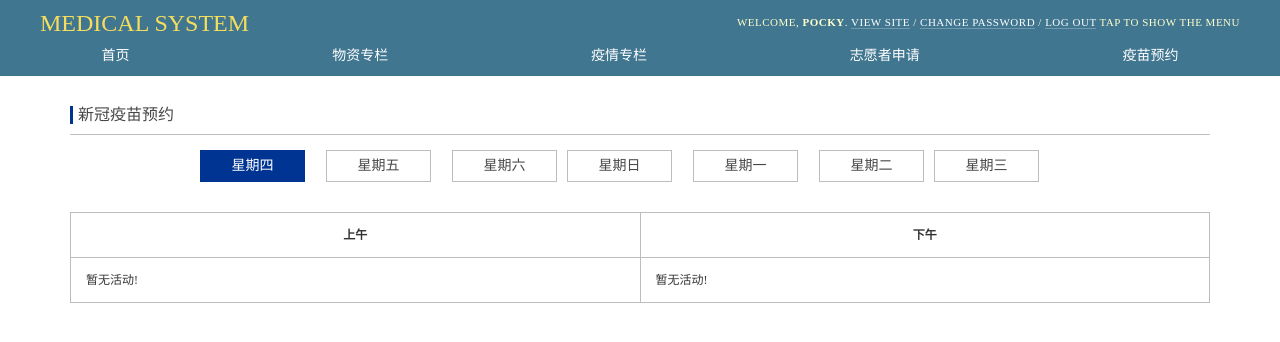
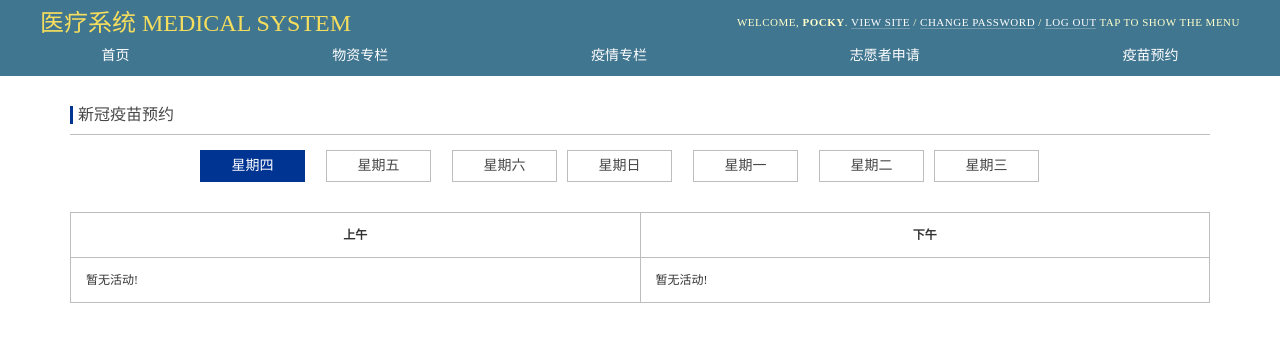
Before and after one commit to beGrit/learning-django, a Django app: page /medical/custom/activity/vaccination/subscribe in a window 1280 px wide. Shown: the top 342 px of the page. Run offline with Django 3.2, Linux system fonts and the light colour scheme; data that the repository does not hold is empty; some libraries are stand-ins or nearby versions.

Commit message:
GP-0001: Edit base infrastructure.

```diff
--- a/medical/templates/base/base.html
+++ b/medical/templates/base/base.html
@@ -5,9 +5,9 @@
     <meta charset="UTF-8">
     <title>
     </title>
-{#    <link rel="stylesheet" type="text/css" href="{% static "admin/css/base.css" %}">#}
-{#    <link rel="stylesheet" type="text/css" href="{% static "admin/css/nav_sidebar.css" %}">#}
-{#    <link rel="stylesheet" type="text/css" href="{% static "admin/css/dashboard.css" %}">#}
+    {#    <link rel="stylesheet" type="text/css" href="{% static "admin/css/base.css" %}">#}
+    {#    <link rel="stylesheet" type="text/css" href="{% static "admin/css/nav_sidebar.css" %}">#}
+    {#    <link rel="stylesheet" type="text/css" href="{% static "admin/css/dashboard.css" %}">#}
     <link rel="stylesheet" type="text/css" href="{% static "medical/css/base/base.css" %}">
     <link rel="stylesheet" type="text/css" href="{% static "medical/css/base/form.css" %}">
     <link rel="stylesheet" type="text/css" href="{% static "admin/css/responsive.css" %}">
@@ -27,7 +27,7 @@
 <div id="container">
     <div id="header">
         <div id="branding">
-            <h1 id="site-name"><a href="/medical/">Medical System</a></h1>
+            <h1 id="site-name"><a href="/medical/">医疗系统 Medical System</a></h1>
         </div>
         <div id="user-tools">
             Welcome,
@@ -46,7 +46,7 @@
             <a href="/medical">物资专栏</a>
         </div>
         <div class="menu-item">
-            <a href="/medical">疫情专栏</a>
+            <a href="{% url 'medical:epidemic-index' %}">疫情专栏</a>
         </div>
         <div class="menu-item">
             <a href="/medical">志愿者申请</a>
```
Also changed, not shown: 3 other files.
